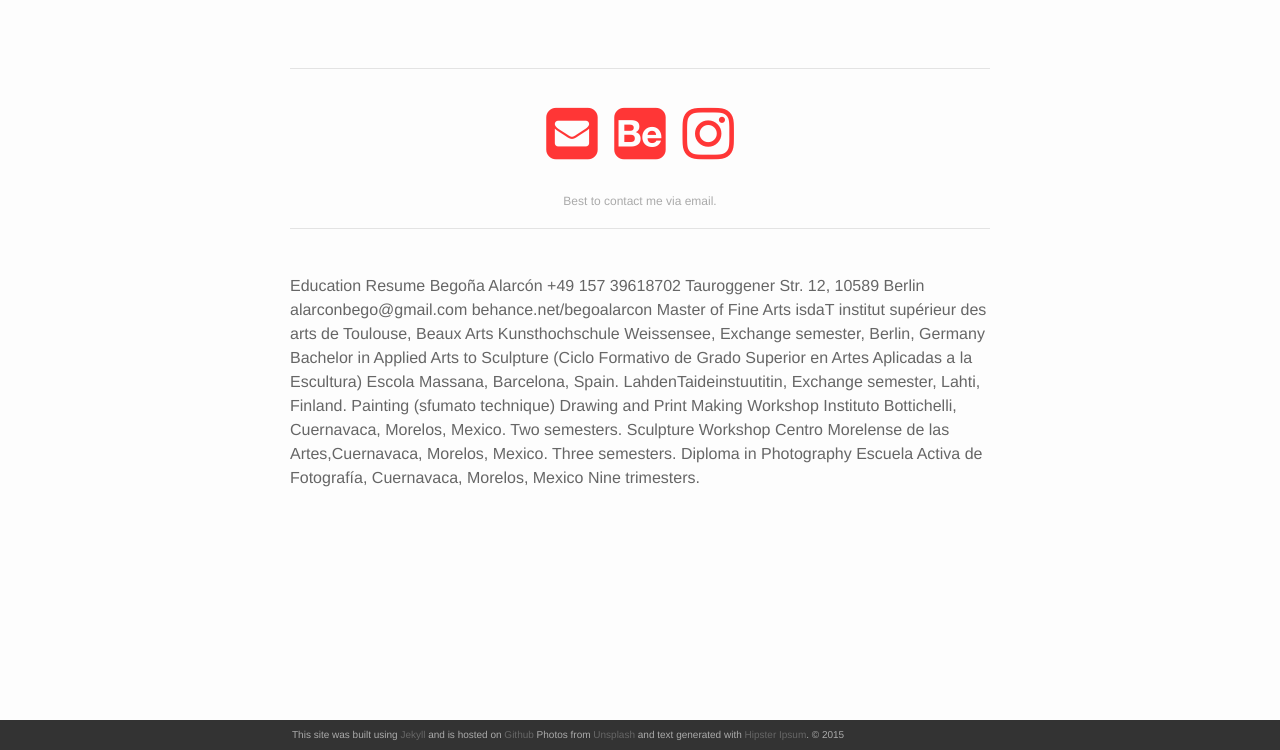
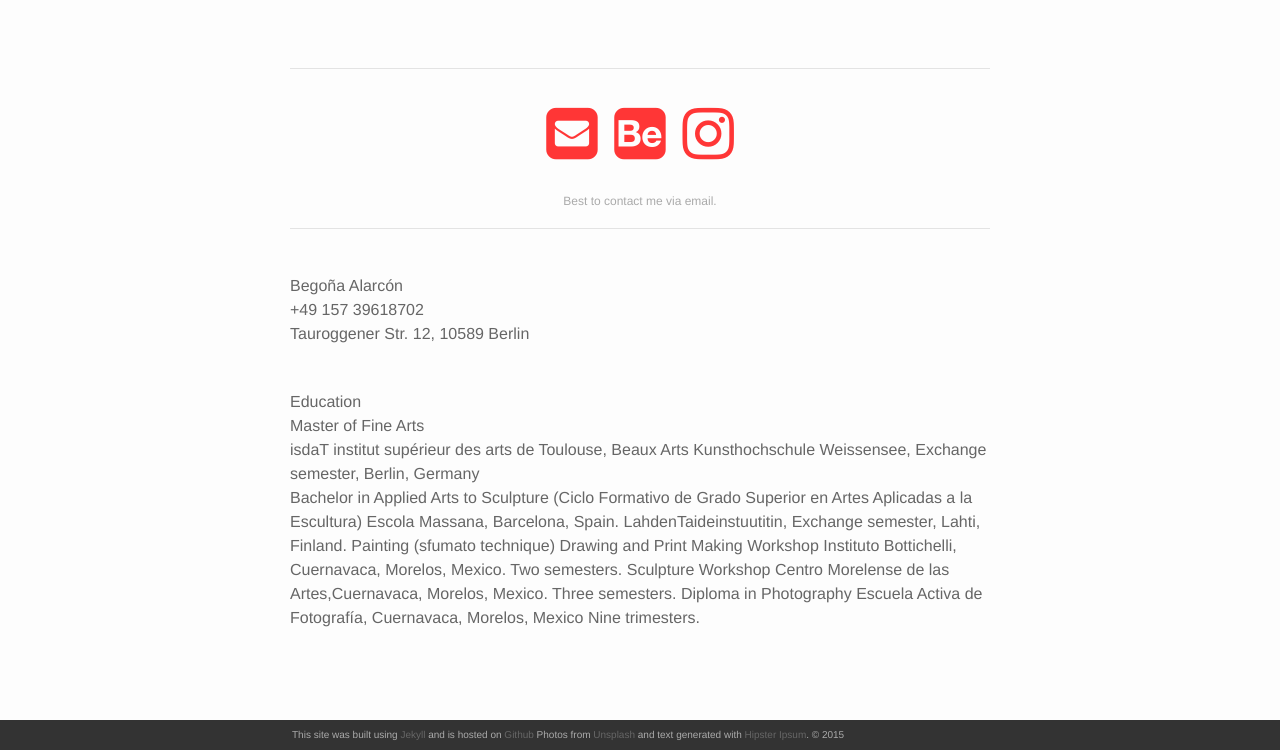
Before and after one commit to begoalarcon/begoalarcon.github.io, a Jekyll site: the page built from about.md, in a window 1280 px wide and 1136 px high, cut to the strip 386-1136 px from the top of the window. Built offline with Jekyll 4.4.1, drawn with Linux system fonts in a browser that asks for light colours; nearby versions of some CDN libraries.

Commit message:
Update about.md

```diff
--- a/about.md
+++ b/about.md
@@ -32,12 +32,15 @@ permalink: /about/
 <hr/>
 <br/>
 
-Education
-Resume
-Begoña Alarcón
-+49 157 39618702 Tauroggener Str. 12, 10589 Berlin alarconbego@gmail.com behance.net/begoalarcon
-Master of Fine Arts
-isdaT institut supérieur des arts de Toulouse, Beaux Arts Kunsthochschule Weissensee, Exchange semester, Berlin, Germany
+
+Begoña Alarcón <br/>
++49 157 39618702 <br/>
+Tauroggener Str. 12, 10589 Berlin <br/>
+
+<br/>
+Education <br/>
+Master of Fine Arts <br/>
+isdaT institut supérieur des arts de Toulouse, Beaux Arts Kunsthochschule Weissensee, Exchange semester, Berlin, Germany <br/>
 Bachelor in Applied Arts to Sculpture
 (Ciclo Formativo de Grado Superior en Artes Aplicadas a la Escultura)
 Escola Massana, Barcelona, Spain. LahdenTaideinstuutitin, Exchange semester, Lahti, Finland.
```
